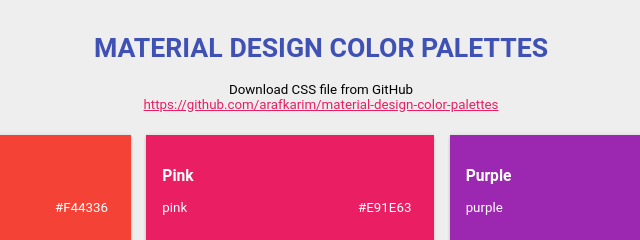
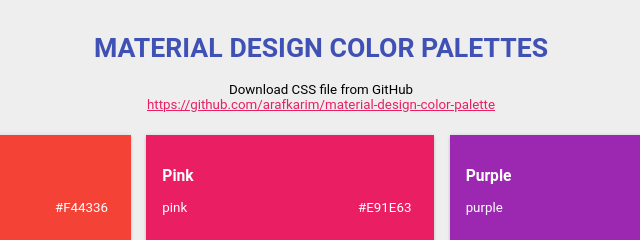
Before and after one commit to arafkarim/material-design-color-palette, a plain HTML site: page index.html in a window 1280 px wide. Shown: the top 240 px of the page, 323-963 px from the left. Drawn offline with Linux system fonts and the light colour scheme.

Commit message:
Link update

```diff
--- a/index.html
+++ b/index.html
@@ -9,7 +9,7 @@
         <div class="col-12">
           <h1 class="fg-indigo">MATERIAL DESIGN COLOR PALETTES</h1>
           <p>
-             Download CSS file from GitHub<br/><a class="fg-pink" href="https://github.com/arafkarim/material-design-color-palettes" target="_blank">https://github.com/arafkarim/material-design-color-palettes</a></p>
+             Download CSS file from GitHub<br/><a class="fg-pink" href="https://github.com/arafkarim/material-design-color-palette" target="_blank">https://github.com/arafkarim/material-design-color-palette</a></p>
         </div>
         <!-- RED-->
         <div class="col-4">
```
